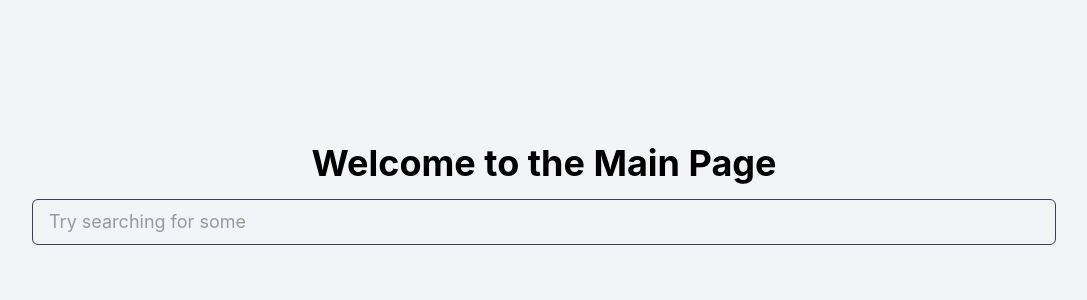
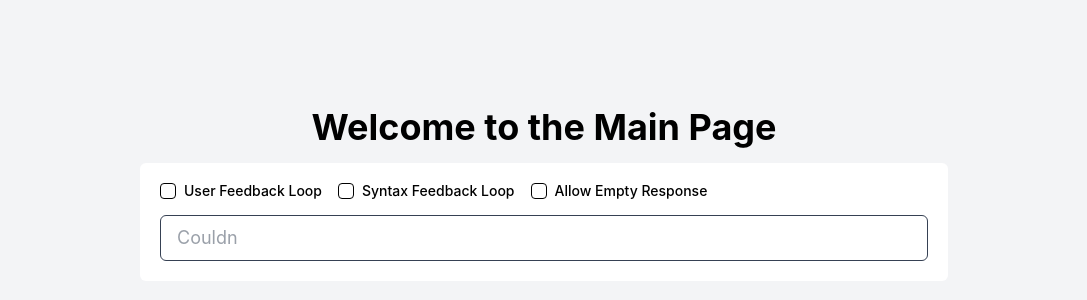
Before and after one commit to MarcWeberFS/Text-to-sql, a React (Create React App) app in the folder text-to-sql-frontend/: page / in a window 1280 px wide. Shown: the part 206-506 px from the top of the page, without its empty margins (96-1183 px from the left). Built offline with nearby package versions, Linux system fonts and the light colour scheme; no server answers.

Commit message:
added checkboxes

```diff
--- a/text-to-sql-frontend/package.json
+++ b/text-to-sql-frontend/package.json
@@ -3,15 +3,21 @@
   "version": "0.1.0",
   "private": true,
   "dependencies": {
+    "@radix-ui/react-checkbox": "^1.1.4",
     "@testing-library/dom": "^10.4.0",
     "@testing-library/jest-dom": "^6.6.3",
     "@testing-library/react": "^16.3.0",
     "@testing-library/user-event": "^13.5.0",
+    "class-variance-authority": "^0.7.1",
+    "clsx": "^2.1.1",
     "framer-motion": "^12.6.3",
+    "lucide-react": "^0.487.0",
     "react": "^19.1.0",
     "react-dom": "^19.1.0",
     "react-router-dom": "^7.5.0",
     "react-scripts": "5.0.1",
+    "tailwind-merge": "^3.1.0",
+    "tw-animate-css": "^1.2.5",
     "web-vitals": "^2.1.4"
   },
   "scripts": {
--- /dev/null
+++ b/text-to-sql-frontend/src/components/checkbox.jsx
@@ -0,0 +1,80 @@
+"use client"
+
+import * as React from "react"
+import { Check } from "lucide-react"
+
+import { cn } from "../lib/utils"
+
+const Checkbox = React.forwardRef(
+  (
+    { className, checked, defaultChecked, onChange, disabled, label, id, labelClassName, containerClassName, ...props },
+    ref,
+  ) => {
+    // Generate a unique ID if none is provided
+    const uniqueId = React.useId()
+    const checkboxId = id || `checkbox-${uniqueId}`
+
+    const [isChecked, setIsChecked] = React.useState(defaultChecked || false)
+
+    // Handle controlled vs uncontrolled component
+    const checkedState = checked !== undefined ? checked : isChecked
+
+    const handleChange = (event) => {
+      if (checked === undefined) {
+        setIsChecked(!isChecked)
+      }
+
+      if (onChange) {
+        onChange(event)
+      }
+    }
+
+    return (
+      <div className={cn("flex items-center gap-2", containerClassName)}>
+        <div
+          ref={ref}
+          id={checkboxId}
+          className={cn(
+            "peer h-4 w-4 shrink-0 rounded-sm border border-primary ring-offset-background focus-visible:outline-none focus-visible:ring-2 focus-visible:ring-ring focus-visible:ring-offset-2 disabled:cursor-not-allowed disabled:opacity-50 cursor-pointer",
+            checkedState ? "bg-black text-white" : "bg-white",
+            className,
+          )}
+          data-state={checkedState ? "checked" : "unchecked"}
+          onClick={disabled ? undefined : handleChange}
+          role="checkbox"
+          aria-checked={checkedState}
+          tabIndex={disabled ? undefined : 0}
+          onKeyDown={(e) => {
+            if (e.key === " " || e.key === "Enter") {
+              e.preventDefault()
+              handleChange(e)
+            }
+          }}
+          {...props}
+        >
+          {checkedState && (
+            <div className={cn("flex items-center justify-center text-current")}>
+              <Check className="h-4 w-4" />
+            </div>
+          )}
+        </div>
+
+        {label && (
+          <label
+            htmlFor={checkboxId}
+            className={cn(
+              "text-sm font-medium leading-none peer-disabled:cursor-not-allowed peer-disabled:opacity-70",
+              labelClassName,
+            )}
+          >
+            {label}
+          </label>
+        )}
+      </div>
+    )
+  },
+)
+
+Checkbox.displayName = "Checkbox"
+
+export { Checkbox }
--- /dev/null
+++ b/text-to-sql-frontend/src/components/input-form.jsx
@@ -0,0 +1,82 @@
+"use client"
+
+import { useState, useEffect } from "react"
+import TypewriterInput from "./typewriter-input"
+import { cn } from "../lib/utils"
+import { Checkbox } from "./checkbox"
+
+export default function InputForm({ className }) {
+    const [checkedUFL, setCheckedUFL] = useState(false)
+    const [checkedSFL, setCheckedSFL] = useState(false)
+    const [checkedAER, setCheckedAER] = useState(false)
+
+  const [queries, setQueries] = useState([
+    "Loading suggestions...", // Default placeholder while loading
+  ])
+  const [isLoading, setIsLoading] = useState(true)
+
+  useEffect(() => {
+    // Fetch queries when component mounts
+    const fetchQueries = async () => {
+      try {
+        setIsLoading(true)
+        const response = await fetch("http://localhost:8080/getFavorites", {
+          method: "GET",
+          headers: {
+            "Content-Type": "application/json",
+          },
+        })
+
+        if (!response.ok) {
+          throw new Error("Failed to fetch queries")
+        }
+
+        const data = await response.json()
+
+        // Extract just the query field from each object
+        // And filter out duplicates to make the typewriter effect more interesting
+        const uniqueQueries = [...new Set(data.map((item) => item.query))]
+
+        // Only update state if we got some queries
+        if (uniqueQueries.length > 0) {
+          setQueries(uniqueQueries)
+        } else {
+          // Fallback if no queries were returned
+          setQueries(["No saved queries found", "Try searching for something..."])
+        }
+      } catch (error) {
+        console.error("Error fetching queries:", error)
+        setQueries(["Couldn't load suggestions", "Try searching for something..."])
+      } finally {
+        setIsLoading(false)
+      }
+    }
+
+    fetchQueries()
+  }, [])
+
+  return (
+    <div className={cn("flex flex-col bg-white p-5 rounded-md border-gray-100", className)}>
+        <div className="flex mb-4 gap-4 ml-0">
+            <Checkbox
+                checked={checkedUFL}
+                onChange={() => setCheckedUFL(!checkedUFL)}
+                label="User Feedback Loop"
+            />
+            <Checkbox
+                checked={checkedSFL}
+                onChange={() => setCheckedSFL(!checkedSFL)}
+                label="Syntax Feedback Loop"
+            />
+            <Checkbox
+                checked={checkedAER}
+                onChange={() => setCheckedAER(!checkedAER)}
+                label="Allow Empty Response"
+            />
+        </div>
+
+      <TypewriterInput words={queries} className="w-full sm:w-4/5 text-lg text-gray-700 flex justify-center items-center" />
+      {isLoading && <p className="text-sm text-gray-500 mt-2">Loading your favorite searches...</p>}
+    </div>
+  )
+}
--- a/text-to-sql-frontend/src/components/typewriter-input.jsx
+++ b/text-to-sql-frontend/src/components/typewriter-input.jsx
@@ -5,11 +5,7 @@ import { cn } from "../lib/utils"
 
 export default function TypewriterInput({
   words = [
-    "Search for products...",
-    "Try searching for 'coffee'...",
-    "Looking for something?",
-    "Find what you need...",
-    "Discover amazing items...",
+    "example"
   ],
   className,
 }) {
@@ -83,7 +79,7 @@ export default function TypewriterInput({
         onFocus={handleFocus}
         onBlur={handleBlur}
         className={cn(
-            "w-full sm:w-4/5 px-4 py-2 text-base border rounded-md focus:outline-none focus:ring-2 focus:ring-blue-500 mx-auto",
+            "sm:w-4/5 md:w-3xl px-4 py-2 text-base border rounded-md focus:outline-none focus:ring-2 focus:ring-blue-500 mx-auto",
             className,
           )}
 
--- a/text-to-sql-frontend/src/pages/main.jsx
+++ b/text-to-sql-frontend/src/pages/main.jsx
@@ -1,59 +1,10 @@
-import TypewriterInput from "../components/typewriter-input";
-import { useState, useEffect } from "react"
-import { cn } from "../lib/utils"
+import InputForm from "../components/input-form"
 
 export default function MainPage() {
-  const [queries, setQueries] = useState([
-    "Loading suggestions...", // Default placeholder while loading
-  ])
-  const [isLoading, setIsLoading] = useState(true)
-
-  useEffect(() => {
-    // Fetch queries when component mounts
-    const fetchQueries = async () => {
-      try {
-        setIsLoading(true)
-        const response = await fetch("http://localhost:8080/getFavorites", {
-          method: "GET",
-          headers: {
-            "Content-Type": "application/json",
-          },
-        })
-
-        if (!response.ok) {
-          throw new Error("Failed to fetch queries")
-        }
-
-        const data = await response.json()
-
-        // Extract just the query field from each object
-        // And filter out duplicates to make the typewriter effect more interesting
-        const uniqueQueries = [...new Set(data.map((item) => item.query))]
-
-        // Only update state if we got some queries
-        if (uniqueQueries.length > 0) {
-          setQueries(uniqueQueries)
-        } else {
-          // Fallback if no queries were returned
-          setQueries(["No saved queries found", "Try searching for something..."])
-        }
-      } catch (error) {
-        console.error("Error fetching queries:", error)
-        setQueries(["Couldn't load suggestions", "Try searching for something..."])
-      } finally {
-        setIsLoading(false)
-      }
-    }
-
-    fetchQueries()
-  }, [])
-
-    return (
-
-        <div className="flex flex-col items-center justify-center min-h-screen bg-gray-100">
-        <h1 className="text-4xl font-bold mb-4">Welcome to the Main Page</h1>
-        <TypewriterInput words={queries} className="text-lg text-gray-700 flex justify-center items-center " />
-        {isLoading && <p className="text-sm text-gray-500 mt-2">Loading your favorite searches...</p>}
-      </div>
-    )
+  return (
+    <div className="flex flex-col items-center justify-center min-h-screen bg-gray-100">
+      <h1 className="text-4xl font-bold mb-4">Welcome to the Main Page</h1>
+      <InputForm />
+    </div>
+  )
 }
```
Also changed, not shown: text-to-sql-frontend/src/jsconfig.json (added, +8 -0 lines), text-to-sql-frontend/src/components.json (added), text-to-sql-frontend/src/index.css (line endings or trailing spaces), 1 other file (tests, documents, lock files or other folders).
